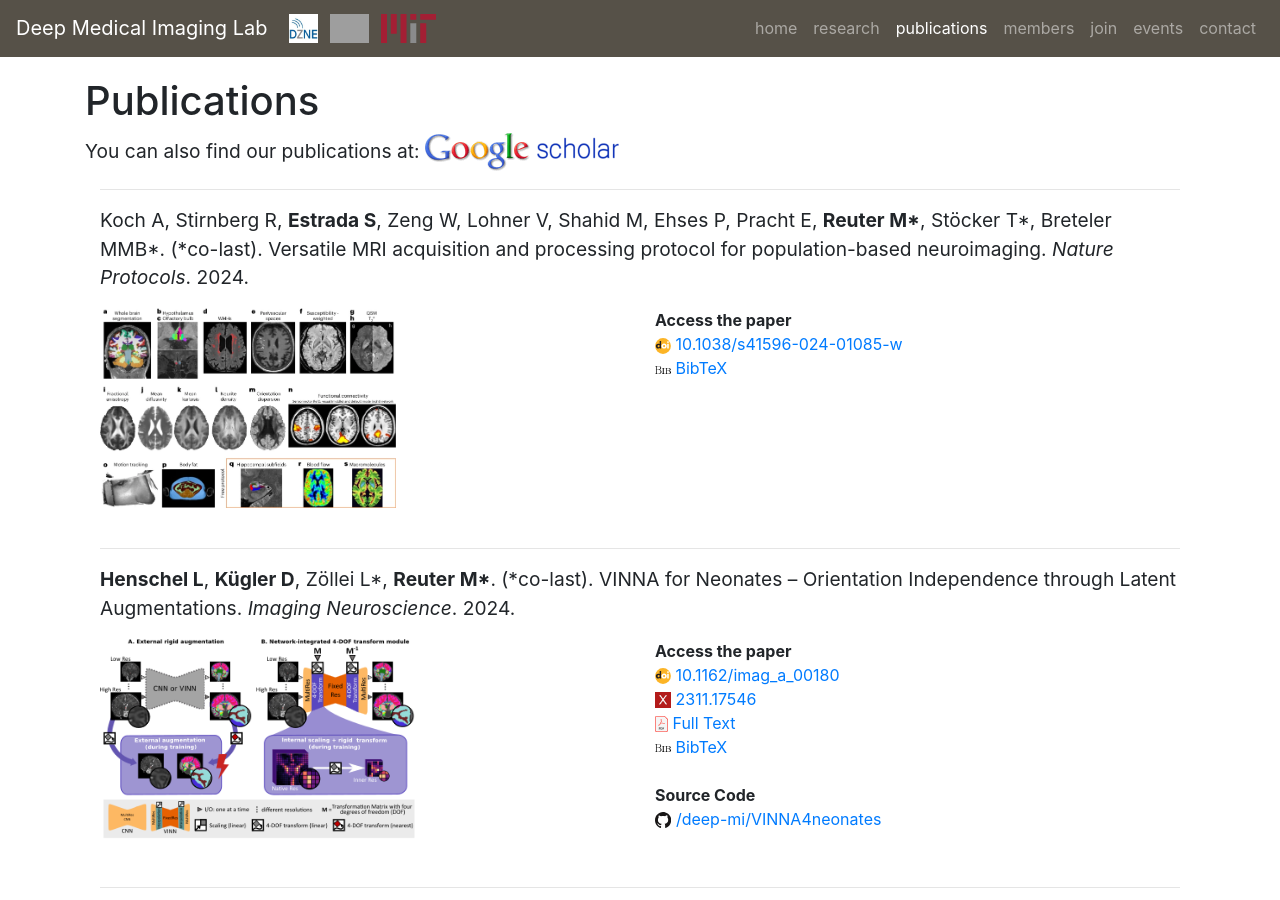
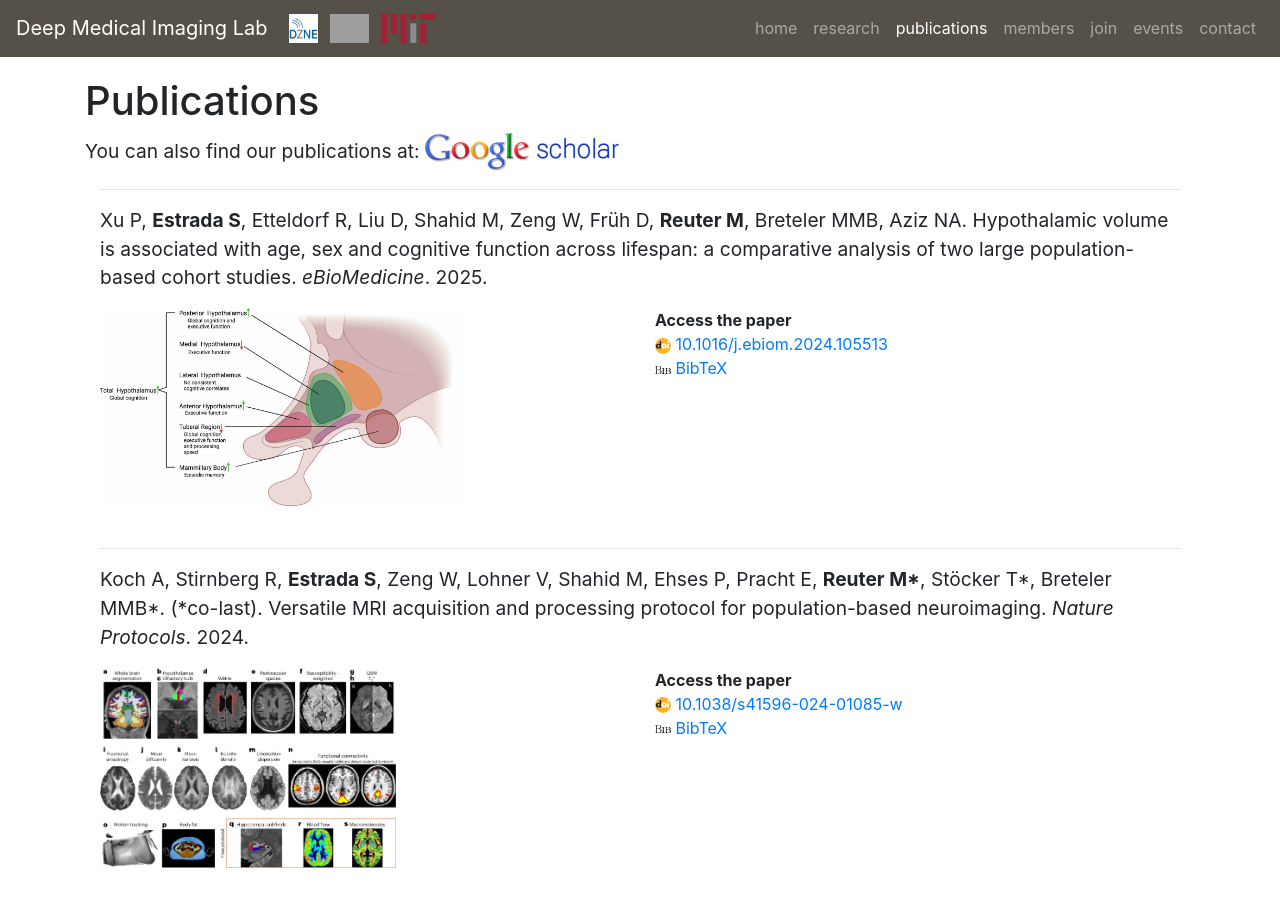
Before and after one commit to Deep-MI/Deep-MI.github.io, a Jekyll site: the page built from publications/index.html, in a window 1280 px wide and 900 px high. Built offline with Jekyll 4.4.1, drawn with Linux system fonts in a browser that asks for light colours; nearby versions of some CDN libraries; comment, search, counter and statistics services are not loaded; grey boxes are pictures that could not be loaded.

Commit message:
add eBiomedice publication
Hypothalamus follow up paper

```diff
--- a/_data/publications.yml
+++ b/_data/publications.yml
@@ -30,6 +30,16 @@
 #     - name: 'Some coauthor Lab'
 #       url: 'http://coollab.uni.edu/'
 #
+
+- id: 'peng_2025'
+  authors: 'Xu P, **Estrada S**, Etteldorf R, Liu D, Shahid M, Zeng W, Früh D, **Reuter M**, Breteler MMB, Aziz NA'
+  title: 'Hypothalamic volume is associated with age, sex and cognitive function across lifespan: a comparative analysis of two large population-based cohort studies'
+  journal: '*eBioMedicine*'
+  type: 'journal'
+  year: 2025
+  image: '/static/pub/peng_2025.jpg'
+  bibtex: '/static/pub/peng_2025.bib'
+  doi: 10.1016/j.ebiom.2024.105513
 
 - id: 'koch_2024'
   authors: 'Koch A, Stirnberg R, **Estrada S**, Zeng W, Lohner V, Shahid M, Ehses P, Pracht E, **Reuter M\***, Stöcker T\*, Breteler MMB\*. (\*co-last)'
--- /dev/null
+++ b/static/pub/peng_2025.bib
@@ -0,0 +1,9 @@
+@article{xu2025hypothalamic,
+  title={Hypothalamic volume is associated with age, sex and cognitive function across lifespan: a comparative analysis of two large population-based cohort studies},
+  author={Xu, Peng and Estrada, Santiago and Etteldorf, Rika and Liu, Dan and Shahid, Mohammad and Zeng, Weiyi and Fr{\"u}h, Deborah and Reuter, Martin and Breteler, Monique MB and Aziz, N Ahmad},
+  journal={eBioMedicine},
+  volume={111},
+  pages={105513},
+  year={2025},
+  publisher={Elsevier}
+}
```
Also changed, not shown: static/pub/peng_2025.jpg (added).
